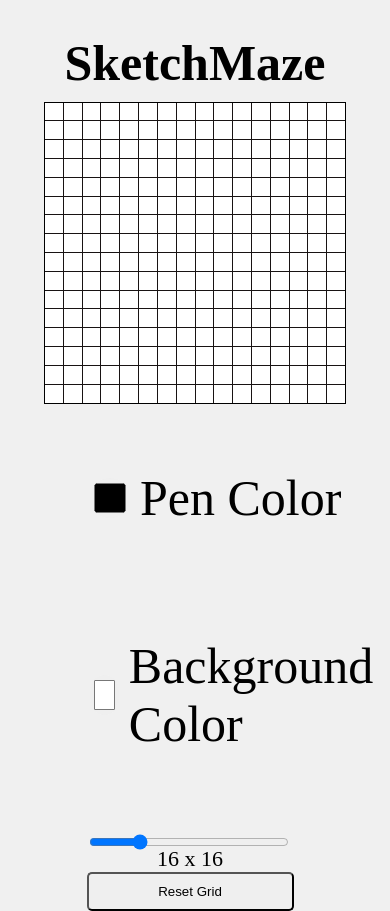
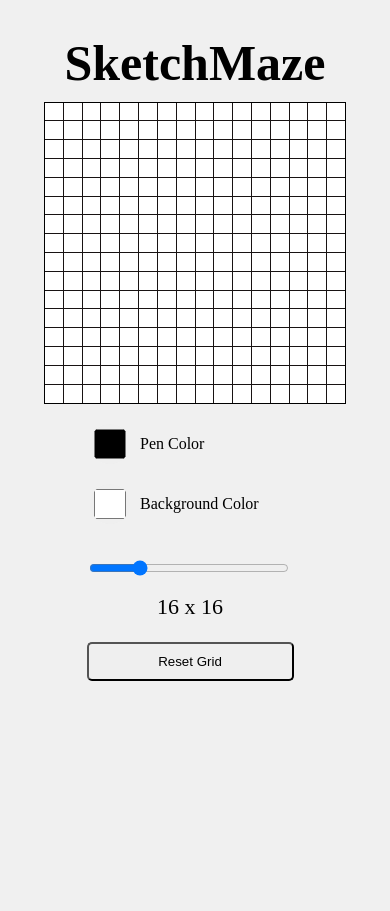
Before and after one commit to rafsanzi-ludhi/SketchMaze, a plain HTML site: page index.html in a window 390 px wide. After the commit the page ends 844 px from the top, so only its background shows below. Drawn offline with Linux system fonts and the light colour scheme.

Commit message:
update media query for mobile

```diff
--- a/style.css
+++ b/style.css
@@ -136,6 +136,7 @@ input {
     .controls {
         gap: 16px;
         margin-top: 15px;
+        font-size: 16px;
     }
 
     /* get the input */
@@ -145,7 +146,7 @@ input {
 
 
     #gridSizeDisplay {
-        margin: 0px;
+        /* margin: 0px; */
     }
 
     .container {
```
